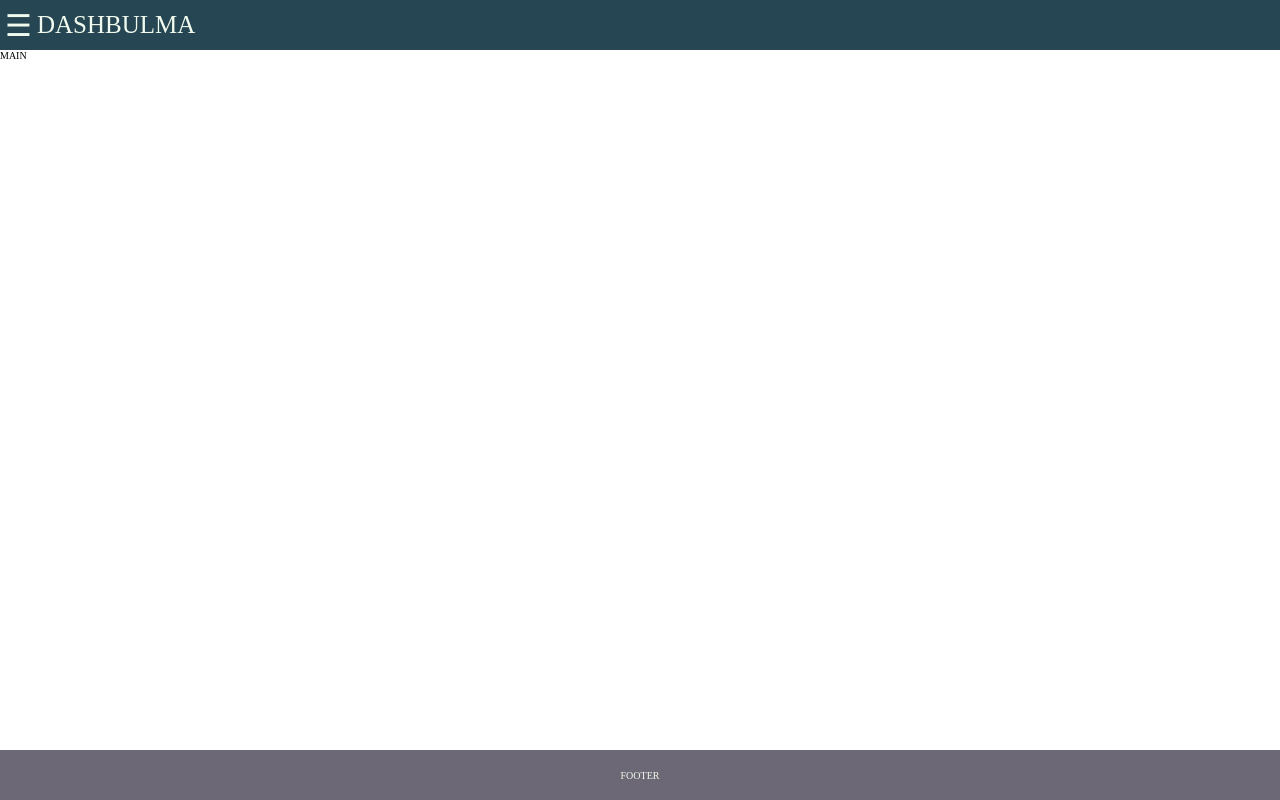
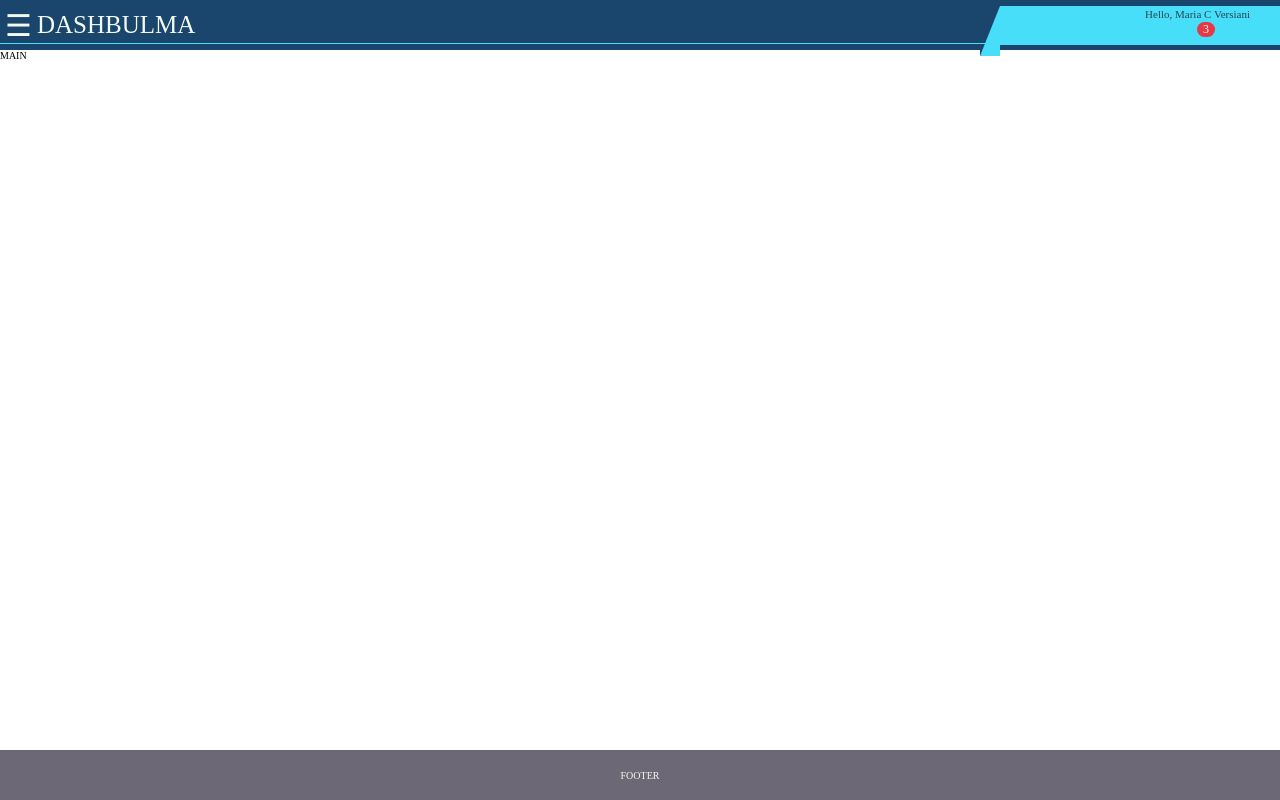
Before and after one commit to ebarrosjr/dashbulma, a website: page src/index.html in a window 1280 px wide. Drawn offline with Linux system fonts and the light colour scheme.

Commit message:
User area

```diff
--- a/gulpfile.js
+++ b/gulpfile.js
@@ -21,9 +21,9 @@ gulp.task('concat', gulp.series(() => {
     return gulp.src('src/css/*.css')
                .pipe(concatCss('dashboard.css'))
                .pipe(clearCss({compatibility: 'ie8'}))
-               //.pipe(unCss({
-               //    html: ['src/*.html']
-               //}))
+               .pipe(unCss({
+                   html: ['src/*.html']
+               }))
                .pipe(gulp.dest('dist/css/'));
 }));
 // Move JS files
--- a/package.json
+++ b/package.json
@@ -15,7 +15,8 @@
     "gulp-concat-css": "^3.1.0",
     "gulp-imagemin": "^6.1.0",
     "gulp-sass": "^4.0.2",
-    "gulp-uncss": "^1.0.6"
+    "gulp-uncss": "^1.0.6",
+    "node-sass": "^4.14.1"
   },
   "scripts": {
     "start": "gulp",
--- a/src/index.html
+++ b/src/index.html
@@ -19,6 +19,7 @@
     <meta name="msapplication-TileColor" content="#ffffff">
     <meta name="msapplication-TileImage" content="/img/ms-icon-144x144.png">
     <meta name="theme-color" content="#ffffff">
+    <meta name="description" content="A free and OpenSource Bulma base dashboard admin template">
     <title>DashBulma : A Bulma base dashboard admin template </title>
     <link rel="stylesheet" href="css/dashboard.css" />
 </head>
@@ -32,10 +33,15 @@
                 <a href="index.html"> DASHBULMA </a>
             </div>
             <div class="header-links">
-                <a href="messages.html"><i class="fa fa-envelope"></i></a>
-                <a href="/"><i class="fas fa-power-off"></i></a>
+                <div class="inclinacao"></div>
+                <div class="links">
+                    <span>Hello, Maria C Versiani</span>
+                    <a href="messages.html"><i class="fa fa-envelope"></i><span class="messages-count">3</span></a>
+                    <a href="/"><i class="fas fa-power-off"></i></a>
+                </div>
             </div>
         </header>
+        <hr class="hr-header">
         <aside class="sidebar">
             <div class="center">
                 <h1>
--- a/src/scss/dashboard.scss
+++ b/src/scss/dashboard.scss
@@ -1,6 +1,8 @@
 /* COLORS */
-$primary: #264653;
+$primary: #1a456d;
+$primary-dark: #264653;
 $secondary: #2a9d8f;
+$destaque: #47def9;
 $warning: #e9c46a;
 $warm: #f4a261;
 $alert: #e76f51;
@@ -52,6 +54,61 @@ body{
             font-size: 2.5rem;
         }
     }
+    .header-links{
+        text-align: right;
+        position: relative;
+        font-size: 1.5rem;
+        .links{
+            background: $destaque;
+            min-width: 240px;
+            color: $primary-dark;
+            font-weight: 600;
+            padding: 2px 30px;
+            .messages-count{
+                background-color: $danger;
+                color: $ice;
+                position: absolute;
+                top: 16px;
+                right: 65px;
+                padding: 0px 6px;
+                border-radius: 50px;
+                font-weight: 300;
+                font-size: 1.2rem;
+                animation: blinker 1s linear infinite;
+            }
+            span{
+                display: block;
+                font-size: 1.1rem;
+                font-weight: normal;
+            }
+        }
+        .inclinacao{
+            position: absolute;
+            left: 0;
+            border-top: 50px solid $primary;
+            border-right: 20px solid $destaque;
+            font-size: 0px;
+            line-height: 0%;
+            width: 0px;
+        }
+        a{
+            color: $primary;
+            margin-left: 20px;
+            font-size: 2rem;
+        }
+    }
+}
+.hr-header {
+    border: none;
+    display: inline-block;
+    padding: 0;
+    margin: -8px 0 0 0;
+    top: 51px;
+    position: absolute;
+    width: 100%;
+    left: 0;
+    height: 1px;
+    background: #47def9;
 }
 .sidebar{
     position: fixed;
@@ -92,3 +149,8 @@ body{
     background-color: $darkgray;
     color: $ice;
 }
+@keyframes blinker {
+    50% {
+      opacity: 0;
+    }
+  }
```
Also changed, not shown: dist/css/dashboard.css, dist/index.html, src/css/dashboard.css, 1 other file.
